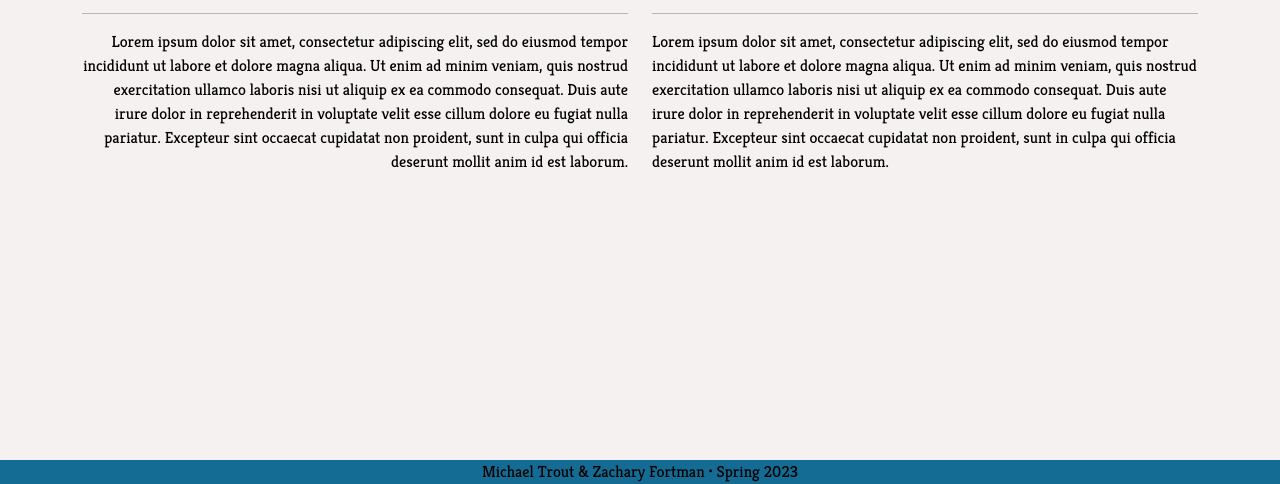
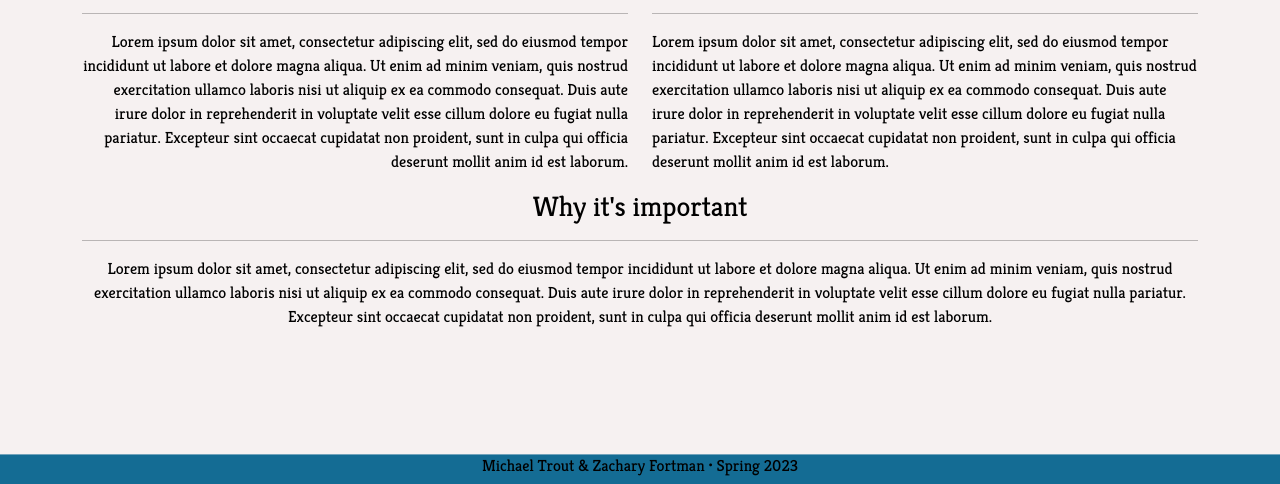
Before and after one commit to zfortman6/EvolutionOfWindows, a plain HTML site: page index.html in a window 1280 px wide. Shown: the part 316-800 px from the top of the page. Drawn offline with nearby package versions, Linux system fonts and the light colour scheme.

Commit message:
Added the why it's important section
Also fixed some bugs with text formating

```diff
--- a/css/styles.css
+++ b/css/styles.css
@@ -35,6 +35,11 @@ nav div.icon{
 
 footer{
     background-color: #146C94;
+    height: 30px;
     position: sticky; /*Sticky footer with top: 100% along with body */
     top: 100%;        /*min-height: 100vh; keeps footer at bottom of page*/
 }
+
+footer > div.container{
+    min-height: 100%;
+}
--- a/index.html
+++ b/index.html
@@ -78,7 +78,7 @@
             <div class="col-lg-6 col-md-12">
                 <h3 class="text-center mt-3">How it started</h3>
                 <hr>
-                <p class="text-lg-end text-md-center text-sm-center">
+                <p class="text-lg-end text-md-center text-center">
                     Lorem ipsum dolor sit amet, consectetur adipiscing elit,
                     sed do eiusmod tempor incididunt ut labore et dolore magna aliqua.
                     Ut enim ad minim veniam, quis nostrud exercitation ullamco laboris
@@ -91,7 +91,22 @@
             <div class="col-lg-6 col-md-12">
                 <h3 class="text-center mt-3">How it's going</h3>
                 <hr>
-                <p class="text-lg-start text-md-center text-sm-center">
+                <p class="text-lg-start text-md-center text-center">
+                    Lorem ipsum dolor sit amet, consectetur adipiscing elit,
+                    sed do eiusmod tempor incididunt ut labore et dolore magna aliqua.
+                    Ut enim ad minim veniam, quis nostrud exercitation ullamco laboris
+                    nisi ut aliquip ex ea commodo consequat. Duis aute irure dolor in
+                    reprehenderit in voluptate velit esse cillum dolore eu fugiat nulla pariatur.
+                    Excepteur sint occaecat cupidatat non proident, sunt in culpa qui officia
+                    deserunt mollit anim id est laborum.
+                </p>
+            </div>
+        </div>
+        <div class="row">
+            <div class="col-12">
+                <h3 class="text-center mt-3">Why it's important</h3>
+                <hr>
+                <p class="text-center">
                     Lorem ipsum dolor sit amet, consectetur adipiscing elit,
                     sed do eiusmod tempor incididunt ut labore et dolore magna aliqua.
                     Ut enim ad minim veniam, quis nostrud exercitation ullamco laboris
@@ -118,5 +133,4 @@
         integrity="sha384-Y4oOpwW3duJdCWv5ly8SCFYWqFDsfob/3GkgExXKV4idmbt98QcxXYs9UoXAB7BZ"
         crossorigin="anonymous"></script>
 </body>
-
 </html>
```
